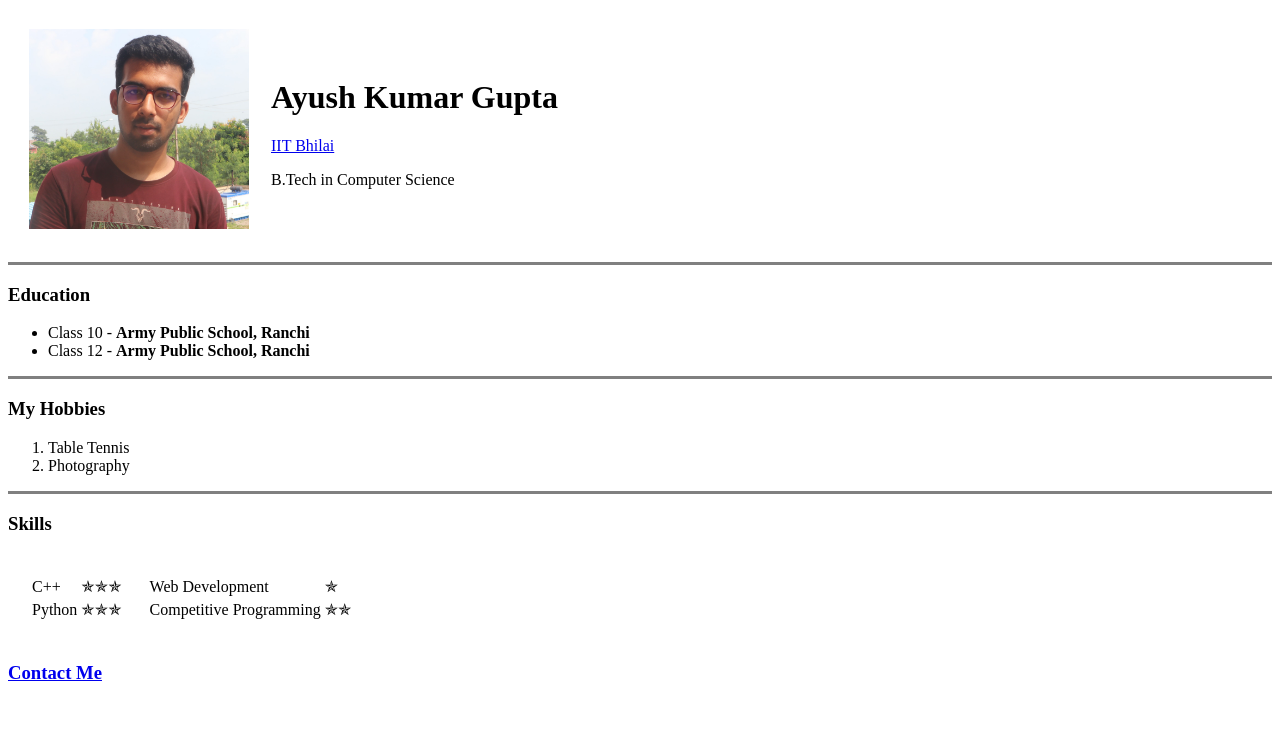
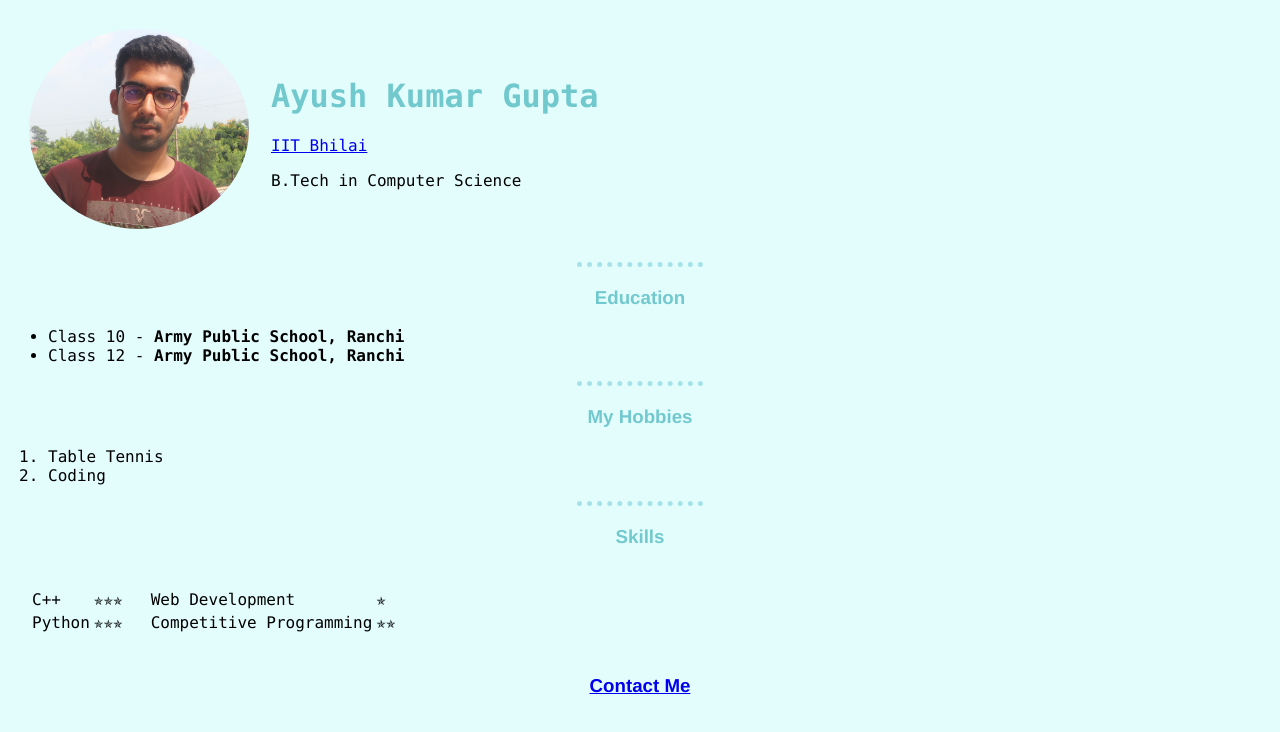
Before and after one commit to ayush946/cv, a plain HTML site: page index.html in a window 1280 px wide. Drawn offline with Linux system fonts and the light colour scheme.

Commit message:
Add files via upload

```diff
--- /dev/null
+++ b/css/styles.css
@@ -0,0 +1,34 @@
+body
+{
+  background-color: #E3FDFD;
+  font-family: "Lucida Console", "Courier New", monospace;
+}
+
+hr
+{
+  background-color: #E3FDFD;
+  border-style: dotted none none;
+  border-color: #A6E3E9;
+  border-width: 5px;
+  width: 10%;
+}
+
+h1 {
+  color: #71C9CE;
+  text-align: center;
+   font-family: "Lucida Console", "Courier New", monospace;
+}
+
+h3{
+  color: #71C9CE;
+  text-align: center;
+  font-family:  adobe-garamond-pro,HelveticaNeue-Light,"Helvetica Neue Light","Helvetica Neue",Helvetica,Arial,"Lucida Grande",sans-serif;
+}
+
+.sepia {filter: sepia(100%);
+border-radius: 100%;}
+
+
+.profile_pic {
+  border-radius: 100%;
+}
--- a/index.html
+++ b/index.html
@@ -4,13 +4,14 @@
 <head>
   <meta charset="utf-8">
   <title>😂Ayush's website</title>
+  <link rel="stylesheet" href="css/styles.css">
 </head>
 
 <body>
 
   <table cellspacing=20>
     <tr>
-      <td><img src="images/Ayush.JPG" alt="Ayush's profile photo" width="220" height="200"></td>
+      <td><img class="profile_pic" src="images/Ayush.JPG" alt="Ayush's profile photo" width="220" height="200"></td>
       <td>
         <h1>Ayush Kumar Gupta</h1>
         <p><a href="https://www.iitbhilai.ac.in/">IIT Bhilai</a></p>
@@ -30,7 +31,7 @@
   <h3>My Hobbies</h3>
   <ol>
     <li>Table Tennis</li>
-    <li>Photography</li>
+    <li>Coding</li>
   </ol>
   <hr size=3 noshade>
   <h3>Skills</h3>
```
Also changed, not shown: contact-me.html (+3 -2 lines).
